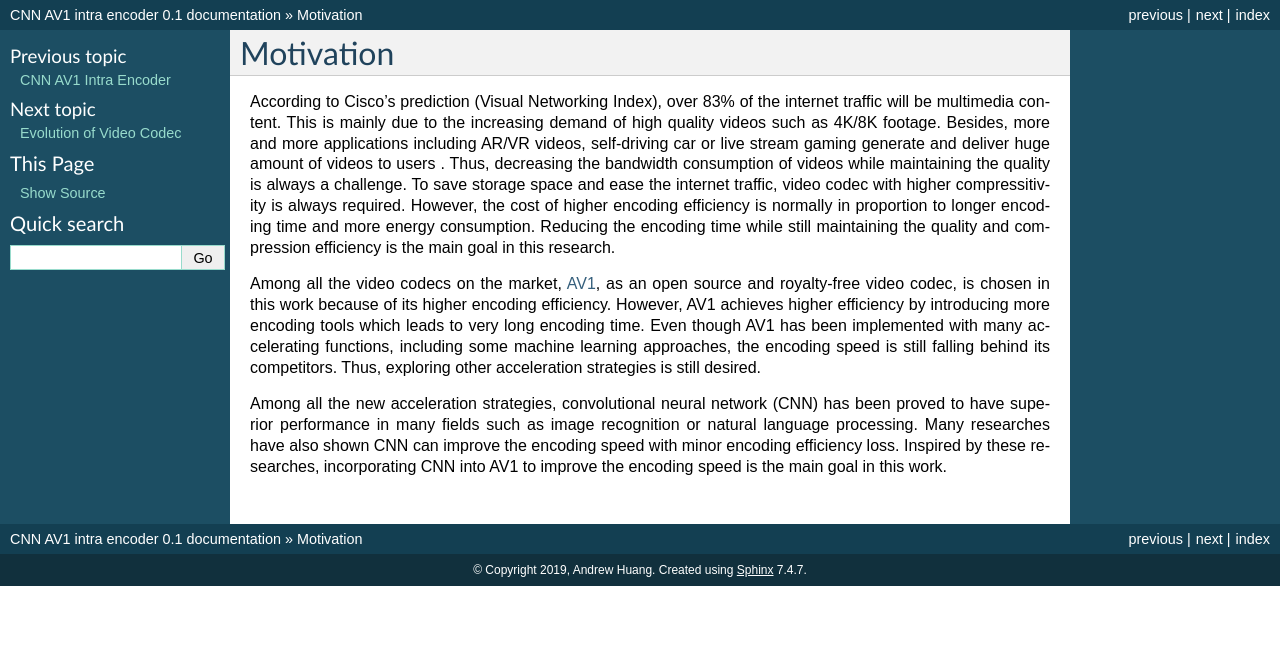
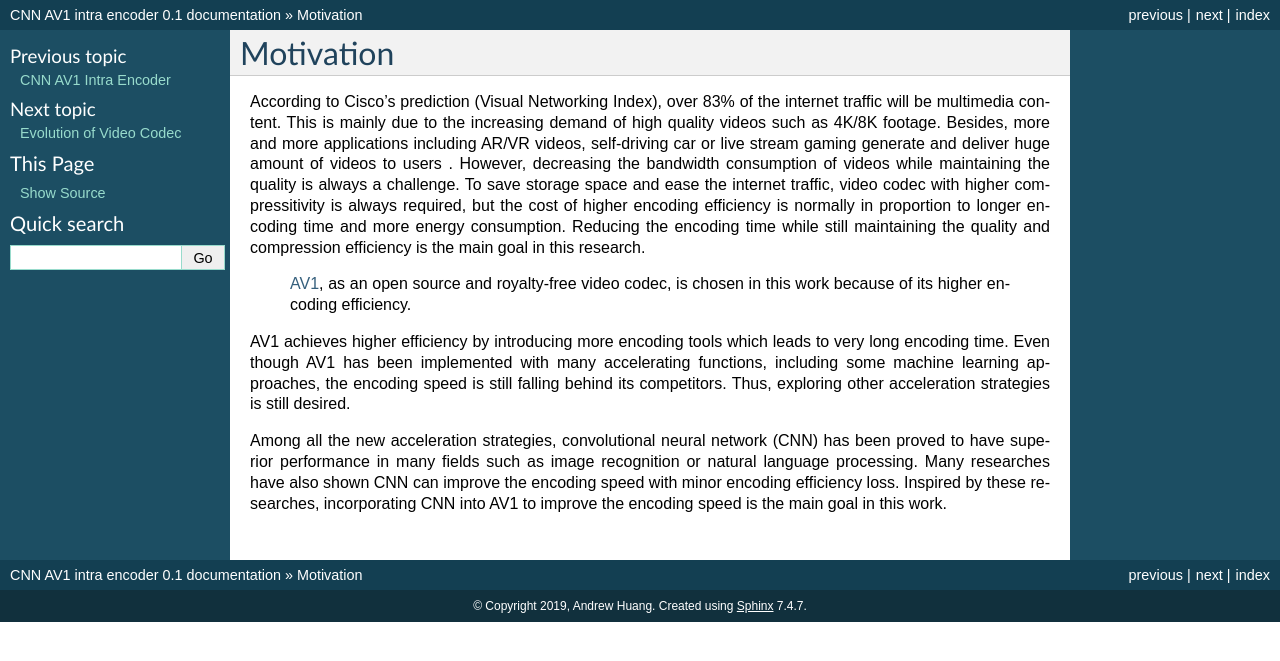
Before and after one commit to epadam/CNN-AV1-intra-encoder, a Sphinx documentation site: the page built from source/motivation.rst, in a window 1280 px wide. Shown: the top 661 px of the page. Built offline with Sphinx 7.4.7, drawn with Linux system fonts in a browser that asks for light colours.

Commit message:
Update motivation.rst

```diff
--- a/source/motivation.rst
+++ b/source/motivation.rst
@@ -1,9 +1,9 @@
 
 Motivation
 ==============================
-According to Cisco's prediction (Visual Networking Index), over 83% of the internet traffic will be multimedia content. This is mainly due to the increasing demand of high quality videos such as 4K/8K footage. Besides, more and more applications including AR/VR videos, self-driving car or live stream gaming generate and deliver huge amount of videos to users . Thus, decreasing the bandwidth consumption of videos while maintaining the quality is always a challenge. To save storage space and ease the internet traffic, video codec with higher compressitivity is always required. However, the cost of higher encoding efficiency is normally in proportion to longer encoding time and more energy consumption. Reducing the encoding time while still maintaining the quality and compression efficiency is the main goal in this research.
+According to Cisco's prediction (Visual Networking Index), over 83% of the internet traffic will be multimedia content. This is mainly due to the increasing demand of high quality videos such as 4K/8K footage. Besides, more and more applications including AR/VR videos, self-driving car or live stream gaming generate and deliver huge amount of videos to users . However, decreasing the bandwidth consumption of videos while maintaining the quality is always a challenge. To save storage space and ease the internet traffic, video codec with higher compressitivity is always required, but the cost of higher encoding efficiency is normally in proportion to longer encoding time and more energy consumption. Reducing the encoding time while still maintaining the quality and compression efficiency is the main goal in this research.
 
-Among all the video codecs on the market, `AV1 <https://aomedia.org/>`_, as an open source and royalty-free video codec, is chosen in this work because of its higher encoding efficiency.
-However, AV1 achieves higher efficiency by introducing more encoding tools which leads to very long encoding time. Even though AV1 has been implemented with many accelerating functions, including some machine learning approaches, the encoding speed is still falling behind its competitors. Thus, exploring other acceleration strategies is still desired.
+ `AV1 <https://aomedia.org/>`_, as an open source and royalty-free video codec, is chosen in this work because of its higher encoding efficiency.
+AV1 achieves higher efficiency by introducing more encoding tools which leads to very long encoding time. Even though AV1 has been implemented with many accelerating functions, including some machine learning approaches, the encoding speed is still falling behind its competitors. Thus, exploring other acceleration strategies is still desired.
 
 Among all the new acceleration strategies, convolutional neural network (CNN) has been proved to have superior performance in many fields such as image recognition or natural language processing. Many researches have also shown CNN can improve the encoding speed with minor encoding efficiency loss. Inspired by these researches, incorporating CNN into AV1 to improve the encoding speed is the main goal in this work.
```
